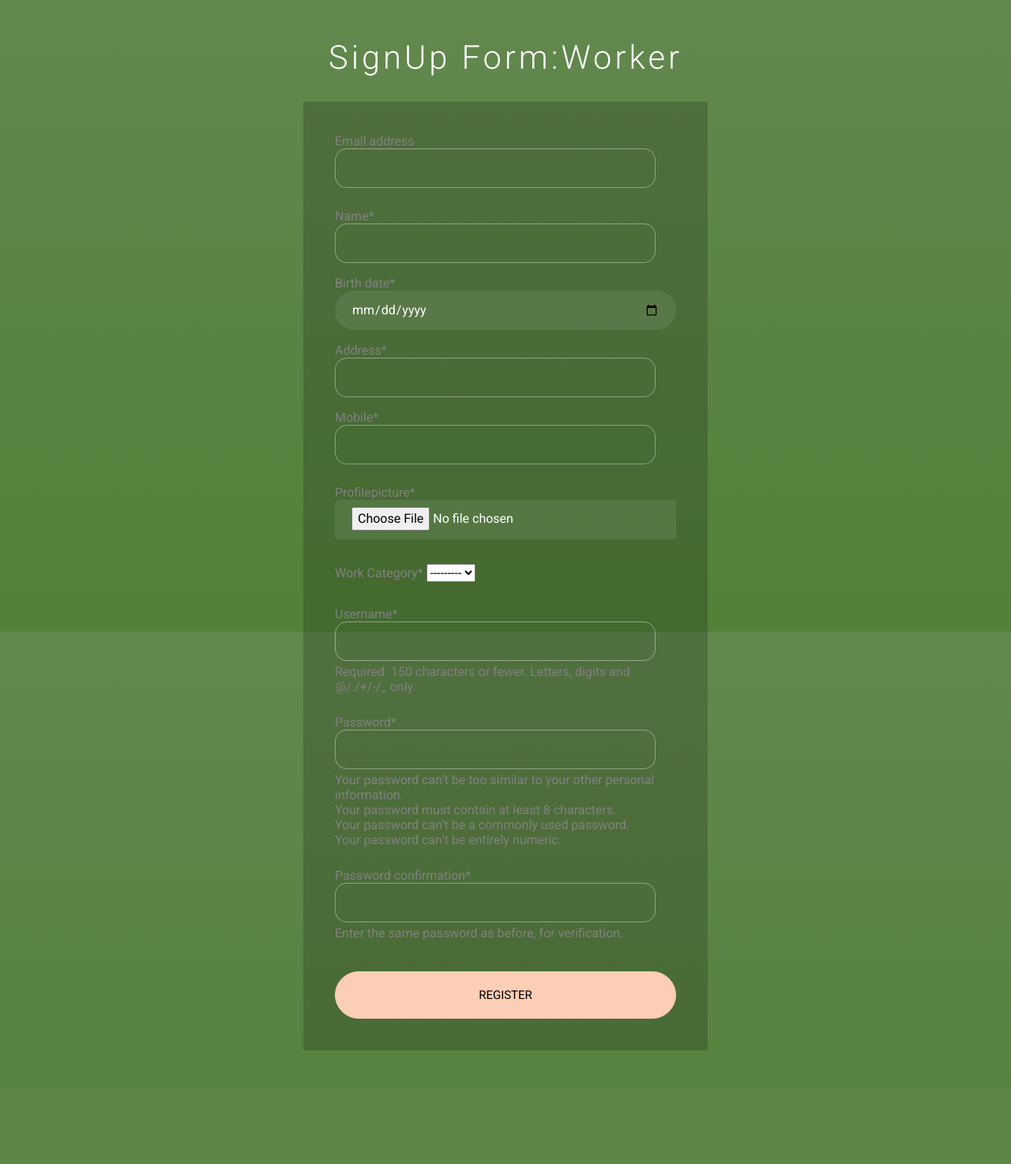
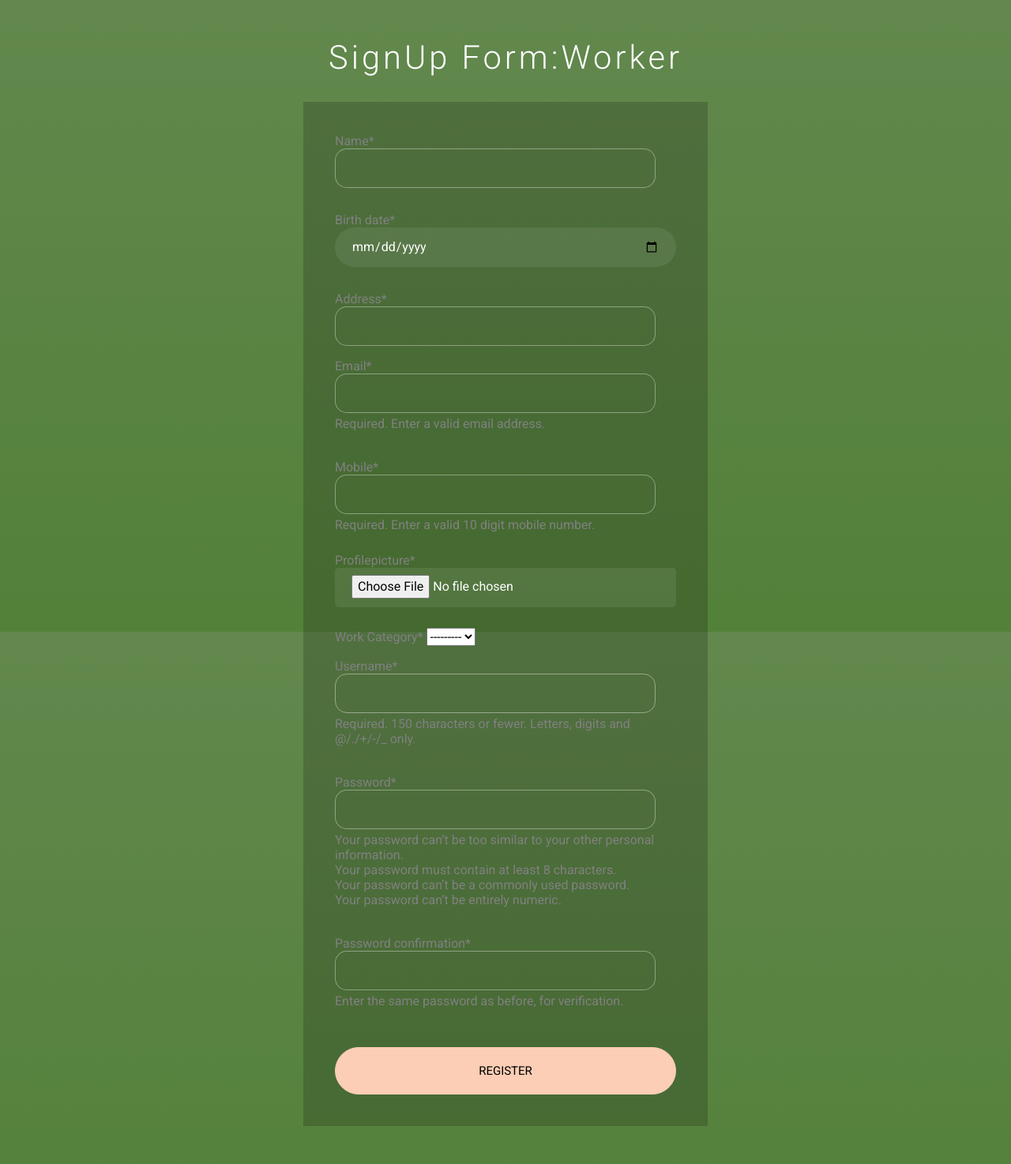
Before and after one commit to rahulktd/Workshop-management-, a Django app: page /worker_register in a window 1280 px wide. Shown: the whole page at 79% size. Before the commit the page ends 1330 px from the top, so only its background shows below. Run offline with Django 4.2, Linux system fonts and the light colour scheme; data that the repository does not hold is empty; some libraries are stand-ins or nearby versions.

Commit message:
Added  validation in registration forms of customer and worker.

```diff
--- a/Workshop_management_system/settings.py
+++ b/Workshop_management_system/settings.py
@@ -132,3 +132,6 @@ AUTH_USER_MODEL = "service.Login"
 # https://docs.djangoproject.com/en/4.1/ref/settings/#default-auto-field
 
 DEFAULT_AUTO_FIELD = 'django.db.models.BigAutoField'
+
+LOGIN_REDIRECT_URL = '/login_view'
+LOGOUT_REDIRECT_URL = '/login_view'
--- a/service/forms.py
+++ b/service/forms.py
@@ -10,10 +10,7 @@ class Dateinput(forms.DateInput):
 
 class Timeinput(forms.TimeInput):
     input_type = 'time'
-# class CustomerForm(UserCreationForm):
-#     class Meta:
-#         model = Login
-#         fields = ("email","name","address","mobile","profilepicture",'username','password1','password2')
+
 class CustomerForm(UserCreationForm):
     email = forms.EmailField(max_length=254, help_text='Required. Enter a valid email address.')
     mobile = forms.CharField(max_length=10, help_text='Required. Enter a valid 10 digit mobile number.')
@@ -21,6 +18,28 @@ class CustomerForm(UserCreationForm):
     class Meta:
         model = Login
         fields = ("email","name","address","mobile","profilepicture",'username','password1','password2')
+        widgets = {'profilepicture':forms.ClearableFileInput(attrs={'style': ' padding-bottom: 10px;padding-top:8px; border-radius: 5px;'})}
+
+    def clean_email(self):
+        email = self.cleaned_data.get('email')
+        if Login.objects.filter(email=email).exists():
+            raise ValidationError(_('This email id is already in use.'))
+        return email
+
+    def clean_mobile(self):
+        mobile = self.cleaned_data.get('mobile')
+        if not mobile.isdigit() or len(mobile) != 10:
+            raise ValidationError(_('Please enter a valid 10 digit mobile number.'))
+        return mobile
+
+class WorkerForm(UserCreationForm):
+    email = forms.EmailField(max_length=254, help_text='Required. Enter a valid email address.')
+    mobile = forms.CharField(max_length=10, help_text='Required. Enter a valid 10 digit mobile number.')
+    birth_date = forms.DateField(widget=Dateinput)
+    class Meta:
+        model = Login
+        fields = ("name",'birth_date',"address","email","mobile","profilepicture","Work_Category",'username','password1','password2')
+        widgets = {'profilepicture':forms.ClearableFileInput(attrs={'style': ' padding-bottom: 10px;padding-top:8px; border-radius: 5px;'})}
 
     def clean_email(self):
         email = self.cleaned_data.get('email')
@@ -33,13 +52,6 @@ class CustomerForm(UserCreationForm):
         if not mobile.isdigit() or len(mobile) != 10:
             raise ValidationError(_('Please enter a valid 10 digit mobile number.'))
         return mobile
-
-class WorkerForm(UserCreationForm):
-    birth_date = forms.DateField(widget=Dateinput)
-    class Meta:
-        model = Login
-        fields = ("email","name",'birth_date',"address","mobile","profilepicture","Work_Category",'username','password1','password2')
-        widgets = {'profilepicture':forms.ClearableFileInput(attrs={'style': ' padding-bottom: 10px;padding-top:8px; border-radius: 5px;'})}
 
 class FeedbackForm(forms.ModelForm):
     class Meta:
--- a/service/urls.py
+++ b/service/urls.py
@@ -55,6 +55,7 @@ urlpatterns = [
     path('pay_opt', customer_view.pay_opt, name='pay_opt'),
     path('payed_or_not', customer_view.payed_or_not, name='payed_or_not'),
     path('pay_success/<int:id>/', customer_view.pay_success, name='pay_success'),
+    path('invoice_pdf/<int:id>/', customer_view.invoice_pdf, name='invoice_pdf'),
 
 
     #worker
--- a/service/views.py
+++ b/service/views.py
@@ -1,4 +1,5 @@
 from django.contrib.auth import authenticate, login, logout
+from django.contrib.auth.decorators import login_required
 from django.shortcuts import render, redirect
 from django.contrib import messages
 
@@ -19,14 +20,17 @@ def Home(request):
 #
 #
 # login
+@login_required
 def Login(request):
     return render(request, 'Admin/Admin_dash.html')
 
 # WORKER_LOGIN
+@login_required
 def Worker_Login(request):
     return render(request, 'WORKER_TEMPLATE/WORKER_DASH.html')
 
 # USER_LOGIN
+@login_required
 def User_Login1(request):
     return render(request, 'USER_TEMPLATE/USER_DASH.html')
 
@@ -79,6 +83,7 @@ def customer_register(request):
     return render(request, 'USER_TEMPLATE/customer_reg.html', {'customer_form': customer_form})
 
 # # view workers
+@login_required
 def work_view(request):
     data = Login.objects.filter(is_worker=True)
     return render(request, 'WORKER_TEMPLATE/worker_view.html', {"data": data})
@@ -87,6 +92,7 @@ def work_view(request):
 def signup(request):
     return render(request, 'signup_common.html')
 #
+@login_required
 def logout_view(request):
     logout(request)
     return redirect('login_view')
--- a/templates/Admin/Admin_dash.html
+++ b/templates/Admin/Admin_dash.html
@@ -90,6 +90,7 @@
                     <a class="collapse-item" href=" {% url "customer_view" %} ">View List</a>
                     <a class="collapse-item" href=" {% url "approved_invoice_requests" %} ">Approved Invoices</a>
                     <a class="collapse-item" href=" {% url "pending_invoice_requests" %} ">Invoice Requests</a>
+                    <a class="collapse-item" href=" {% url "payments_customer" %} ">Payments Done</a>
 
 
                     <!--                        <a class="collapse-item" href=" {% static 'utilities-border.html' %} ">Borders</a>-->
--- a/templates/USER_TEMPLATE/user_reg_form.html
+++ b/templates/USER_TEMPLATE/user_reg_form.html
@@ -13,18 +13,17 @@
 
     <link rel="stylesheet" href=" {% static 'login/css/style.css' %} ">
 
+
 </head>
 <body class="img js-fullheight" style="background-color:white ">
 <section class="ftco-section">
     <div class="container">
-
         <div class="row justify-content-center">
             <form method="post" enctype="multipart/form-data">
                 {% csrf_token %}
                 {{customer_form|crispy}}
                 {{user_form | crispy}}
                 <button type="submit" class="btn btn-primary">Register</button>
-
             </form>
 </section>
 
--- a/templates/WORKER_TEMPLATE/work_reg_form.html
+++ b/templates/WORKER_TEMPLATE/work_reg_form.html
@@ -39,18 +39,22 @@ html, body, div, span, applet, object, iframe, h1, h2, h3, h4, h5, h6, p, blockq
 #div_id_profilepicture{
 	padding-top:10px;
 	padding-bottom:10px}
-#div_id_Work_Category{
-padding-top:5px;
-padding-bottom:15px}
+
 
 #div_id_email,#div_id_Name,#div_id_Address,#div_id_username,#div_id_password1,#div_id_password2{
-padding-bottom:10px}
+padding-bottom:20px}
+
+#div_id_birth_date{padding-top:15px;
+padding-bottom:15px
+}
 
 
 
 article, aside, details, figcaption, figure, footer, header, hgroup, menu, nav, section {
   display: block;
 }
+
+
 
 ol, ul {
   list-style: none;
```
Also changed, not shown: service/customer_view.py (+38 -10 lines), service/worker_view.py (+11 -10 lines), templates/USER_TEMPLATE/customer_reg.html (+12 -1 lines), templates/USER_TEMPLATE/invoice.html (+7 -3 lines), templates/car/Modified_files/index.html (+7 -7 lines).
